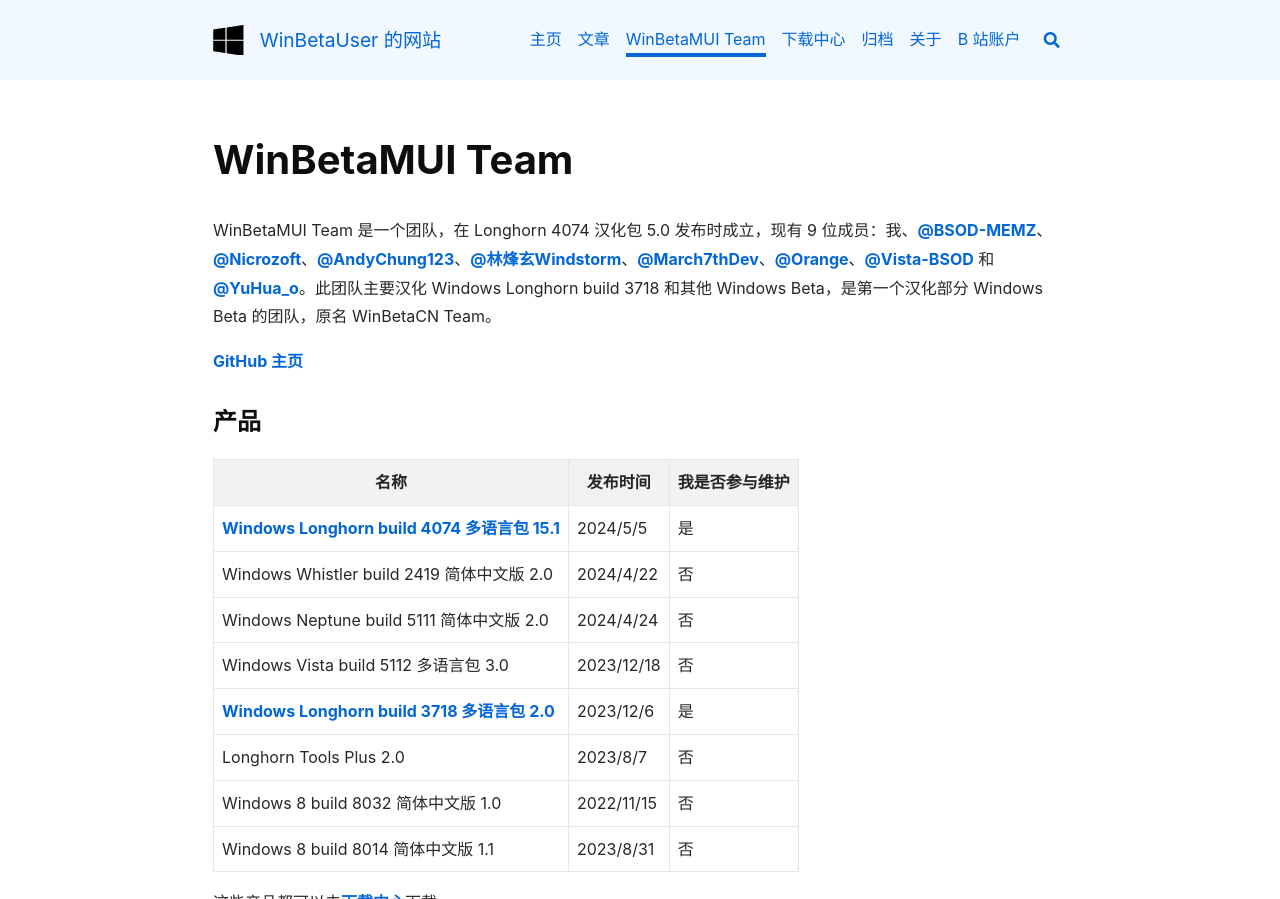
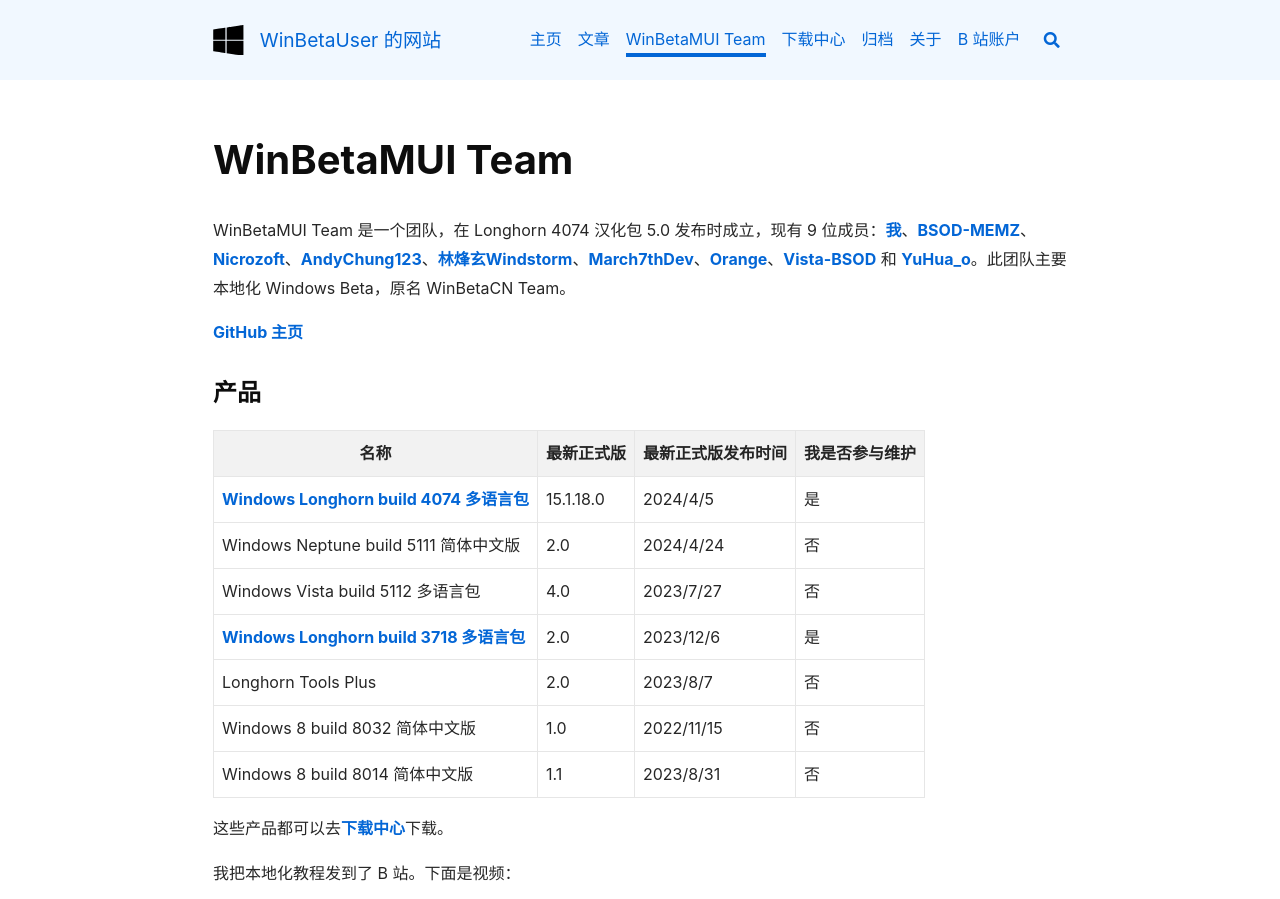
Before and after one commit to wbmui/wbmui.github.io, a Jekyll site: the page built from winbetamui.md, in a window 1280 px wide and 1400 px high, cut to the strip 0-899 px from the top of the window. Built offline with Jekyll 4.4.1, drawn with Linux system fonts in a browser that asks for light colours; nearby versions of some CDN libraries; some of the changed text lies outside the part shown.

Commit message:
Update winbetamui.md

```diff
--- a/winbetamui.md
+++ b/winbetamui.md
@@ -3,27 +3,26 @@ layout: article
 title: WinBetaMUI Team
 ---
 
-WinBetaMUI Team 是一个团队，在 Longhorn 4074 汉化包 5.0 发布时成立，现有 9 位成员：我、[@BSOD-MEMZ](https://space.bilibili.com/1975308950)、[@Nicrozoft](https://space.bilibili.com/3546641434937345)、[@AndyChung123](https://space.bilibili.com/2119761603)、[@林烽玄Windstorm](https://space.bilibili.com/1171551865)、[@March7thDev](https://space.bilibili.com/515586861)、[@Orange](https://space.bilibili.com/576114286)、[@Vista-BSOD](https://space.bilibili.com/1061621085) 和 [@YuHua_o](https://space.bilibili.com/1468597922)。此团队主要汉化 Windows Longhorn build 3718 和其他 Windows Beta，是第一个汉化部分 Windows Beta 的团队，原名 WinBetaCN Team。
+WinBetaMUI Team 是一个团队，在 Longhorn 4074 汉化包 5.0 发布时成立，现有 9 位成员：[我](https://space.bilibili.com/410645610)、[BSOD-MEMZ](https://space.bilibili.com/1975308950)、[Nicrozoft](https://space.bilibili.com/3546641434937345)、[AndyChung123](https://space.bilibili.com/2119761603)、[林烽玄Windstorm](https://space.bilibili.com/1171551865)、[March7thDev](https://space.bilibili.com/515586861)、[Orange](https://space.bilibili.com/576114286)、[Vista-BSOD](https://space.bilibili.com/1061621085) 和 [YuHua_o](https://space.bilibili.com/1468597922)。此团队主要本地化 Windows Beta，原名 WinBetaCN Team。
 
 [GitHub 主页](https://github.com/wbmui)
 
 ### 产品
 
-| 名称                                                         | 发布时间   | 我是否参与维护 |
-| ------------------------------------------------------------ | ---------- | -------------- |
-| [Windows Longhorn build 4074 多语言包 15.1](/2023/06/10/lh4074mui) | 2024/5/5   | 是             |
-| Windows Whistler build 2419 简体中文版 2.0                   | 2024/4/22  | 否             |
-| Windows Neptune build 5111 简体中文版 2.0                    | 2024/4/24  | 否             |
-| Windows Vista build 5112 多语言包 3.0                        | 2023/12/18 | 否             |
-| [Windows Longhorn build 3718 多语言包 2.0](/2023/09/19/lh3718mui) | 2023/12/6  | 是             |
-| Longhorn Tools Plus 2.0                                      | 2023/8/7   | 否             |
-| Windows 8 build 8032 简体中文版 1.0                          | 2022/11/15 | 否             |
-| Windows 8 build 8014 简体中文版 1.1                          | 2023/8/31  | 否             |
+| 名称                                                         | 最新正式版 | 最新正式版发布时间 | 我是否参与维护 |
+| ------------------------------------------------------------ | ---------- | ------------------ | -------------- |
+| [Windows Longhorn build 4074 多语言包](/2023/06/10/lh4074mui) | 15.1.18.0  | 2024/4/5           | 是             |
+| Windows Neptune build 5111 简体中文版                        | 2.0        | 2024/4/24          | 否             |
+| Windows Vista build 5112 多语言包                            | 4.0        | 2023/7/27          | 否             |
+| [Windows Longhorn build 3718 多语言包](/2023/09/19/lh3718mui) | 2.0        | 2023/12/6          | 是             |
+| Longhorn Tools Plus                                          | 2.0        | 2023/8/7           | 否             |
+| Windows 8 build 8032 简体中文版                              | 1.0        | 2022/11/15         | 否             |
+| Windows 8 build 8014 简体中文版                              | 1.1        | 2023/8/31          | 否             |
 
 这些产品都可以去[下载中心](/download)下载。
 
-我把汉化教程发到了 B 站。下面是视频：
+我把本地化教程发到了 B 站。下面是视频：
 <div>{%- include extensions/bilibili.html id='914846880' -%}</div>
 
-**所以，不要催更！**
+**不要催更！**
 {:.warning}
```
